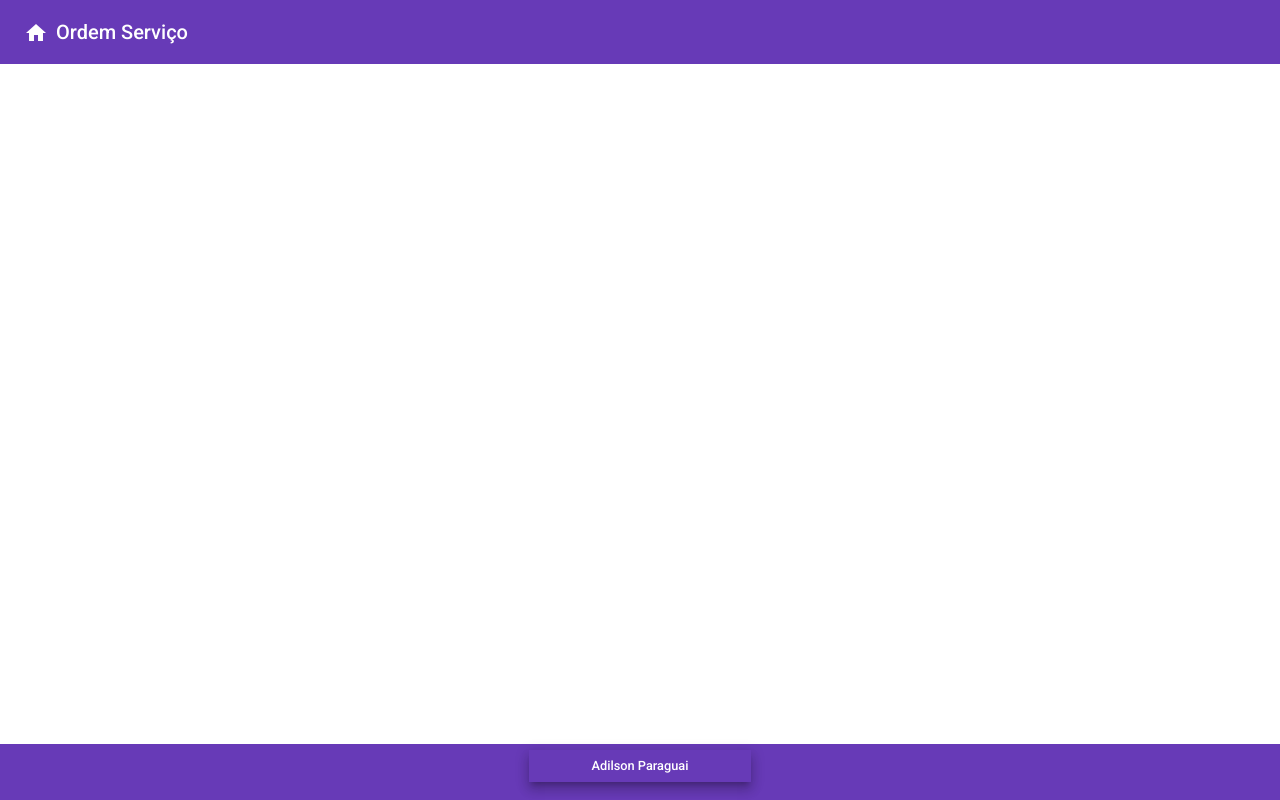
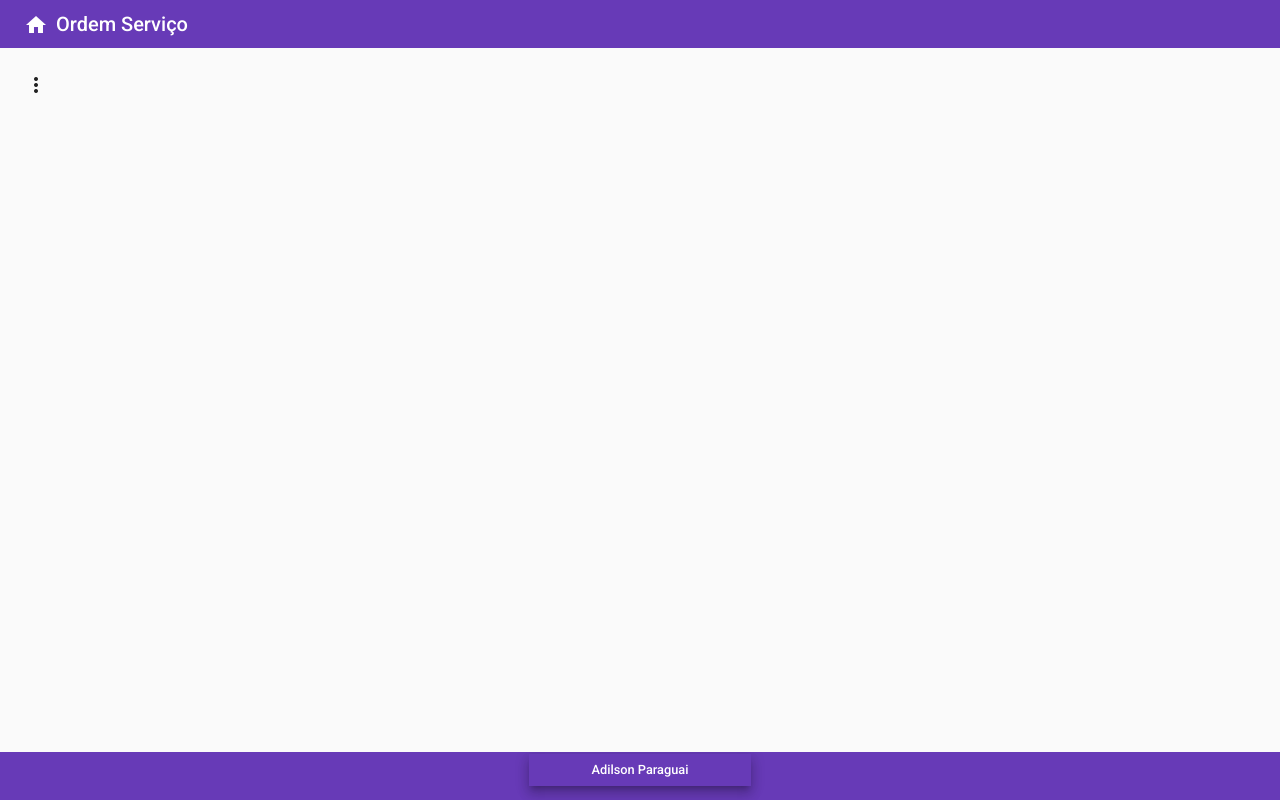
Before and after one commit to adsadilson/os-front, an Angular app: page / in a window 1280 px wide. Built offline with nearby package versions, Linux system fonts and the light colour scheme.

Commit message:
Criação do sidenav

```diff
--- a/src/app/app.component.html
+++ b/src/app/app.component.html
@@ -1,2 +1,3 @@
 <app-header></app-header>
 <app-footer></app-footer>
+<app-nav></app-nav>
--- a/src/app/app.module.ts
+++ b/src/app/app.module.ts
@@ -21,10 +21,11 @@ import { MatPaginatorModule } from '@angular/material/paginator'
 import { MatSnackBarModule } from '@angular/material/snack-bar';
 
 import { HeaderComponent } from './views/components/template/header/header.component';
-import { FooterComponent } from './views/components/template/footer/footer.component'
+import { FooterComponent } from './views/components/template/footer/footer.component';
+import { NavComponent } from './views/components/template/nav/nav.component'
 
 @NgModule({
-  declarations: [AppComponent, HeaderComponent, FooterComponent],
+  declarations: [AppComponent, HeaderComponent, FooterComponent, NavComponent],
   imports: [
     BrowserModule,
     AppRoutingModule,
--- a/src/app/views/components/template/footer/footer.component.css
+++ b/src/app/views/components/template/footer/footer.component.css
@@ -1,5 +1,5 @@
 .footer{
-    height: 7%;
+    height: 6%;
     position: fixed;
     bottom: 0;
     display: flex;
--- a/src/app/views/components/template/header/header.component.css
+++ b/src/app/views/components/template/header/header.component.css
@@ -0,0 +1,3 @@
+.header{
+    height: 6%;
+}
--- a/src/app/views/components/template/header/header.component.html
+++ b/src/app/views/components/template/header/header.component.html
@@ -1,4 +1,4 @@
-<mat-toolbar color="primary">
+<mat-toolbar class="header" color="primary">
     <button mat-icon-button class="example-icon" aria-label="Example icon-button with menu icon">
       <mat-icon>home</mat-icon>
     </button>
--- /dev/null
+++ b/src/app/views/components/template/nav/nav.component.css
@@ -0,0 +1,11 @@
+.container{
+    height: 88%;
+}
+
+i{
+    margin-right: 1rem;
+}
+
+button{
+    margin: 1rem auto 0 1rem;
+}
--- /dev/null
+++ b/src/app/views/components/template/nav/nav.component.html
@@ -0,0 +1,25 @@
+<mat-drawer-container class="container" autosize>
+    <mat-drawer #drawer class="sidenav" mode="side">
+      <mat-nav-list class="nav-list">
+        <a mat-list-item routerLink="/">
+            <i class="material-icons">home</i>Home
+        </a>
+        <a mat-list-item routerLink="/">
+            <i class="material-icons">work</i>Técnico
+        </a>
+        <a mat-list-item routerLink="/">
+            <i class="material-icons">person_search</i>Cliente
+        </a>
+        <a mat-list-item routerLink="/">
+            <i class="material-icons">person_pin</i>Ordens de Serviços
+        </a>
+      </mat-nav-list>
+    </mat-drawer>
+
+    <div class="sidenav-content">
+      <button mat-icon-button (click)="drawer.toggle()">
+        <mat-icon>more_vert</mat-icon>
+      </button>
+    </div>
+
+  </mat-drawer-container>
--- /dev/null
+++ b/src/app/views/components/template/nav/nav.component.ts
@@ -0,0 +1,15 @@
+import { Component, OnInit } from '@angular/core';
+
+@Component({
+  selector: 'app-nav',
+  templateUrl: './nav.component.html',
+  styleUrls: ['./nav.component.css']
+})
+export class NavComponent implements OnInit {
+
+  constructor() { }
+
+  ngOnInit(): void {
+  }
+
+}
```
